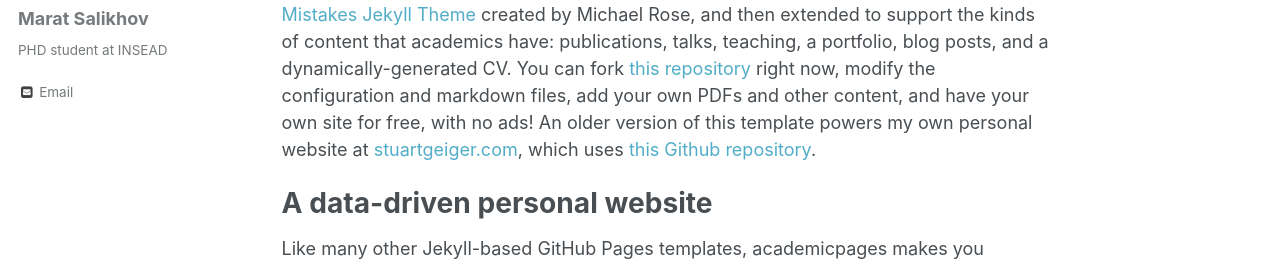
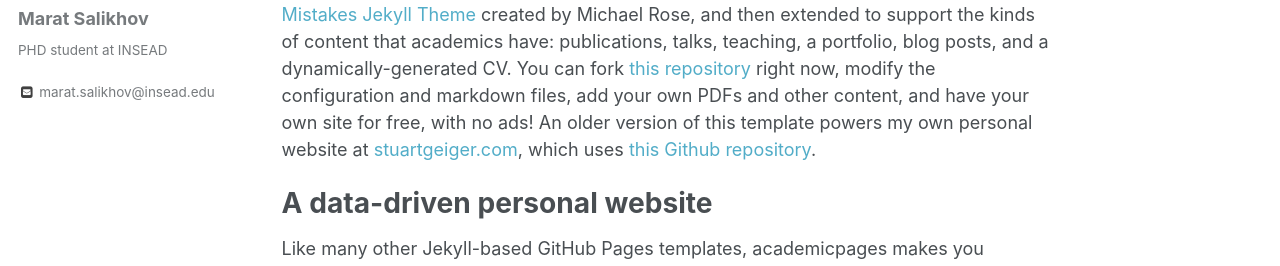
Before and after one commit to marat-salikhov/marat-salikhov.github.io, a Jekyll site: the page built from _pages/about.md, in a window 1280 px wide. Shown: the part 295-561 px from the top of the page. Built offline with Jekyll 4.4.1, drawn with Linux system fonts in a browser that asks for light colours.

Commit message:
email label

```diff
--- a/_data/ui-text.yml
+++ b/_data/ui-text.yml
@@ -25,7 +25,7 @@ en: &DEFAULT_EN
   feed_label                 : "Feed"
   powered_by                 : "Powered by"
   website_label              : "Website"
-  email_label                : "Email"
+  email_label                : "marat.salikhov@insead.edu"
   recent_posts               : "Recent Posts"
   undefined_wpm              : "Undefined parameter words_per_minute at _config.yml"
   comment_form_info          : "Your email address will not be published. Required fields are marked"
```
